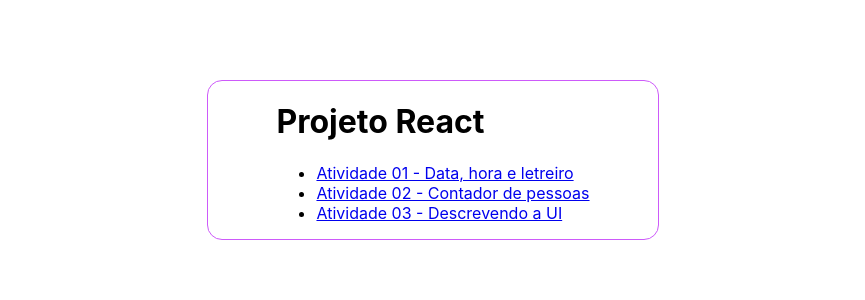
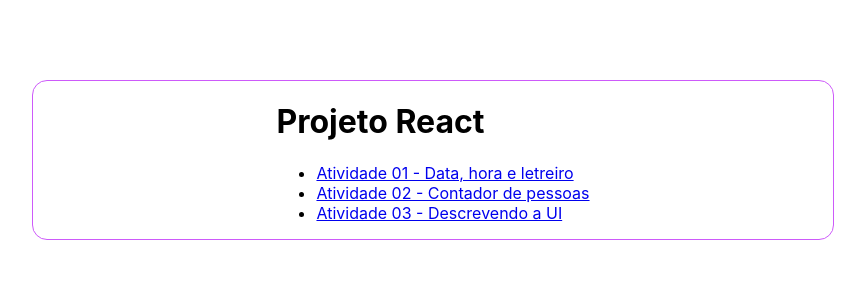
Before and after one commit to juliaferreti/ProjetoReact, a React (Create React App) app: page / in a window 1280 px wide. Shown: the top 300 px of the page, without its empty margins (207-1072 px from the left). Built offline with nearby package versions, Linux system fonts and the light colour scheme.

Commit message:
index.css

```diff
--- a/src/index.css
+++ b/src/index.css
@@ -6,7 +6,7 @@
   -webkit-font-smoothing: antialiased;
   -moz-osx-font-smoothing: grayscale;
 
-  max-width: 450px;
+  max-width: 800px;
   display: flex;
   flex-direction: column;
   align-items: center;
```
